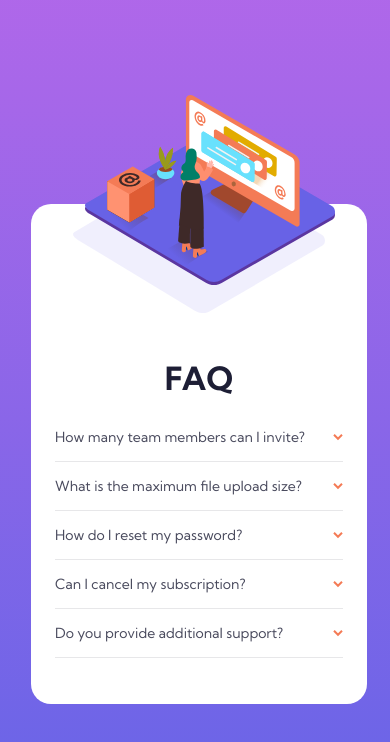
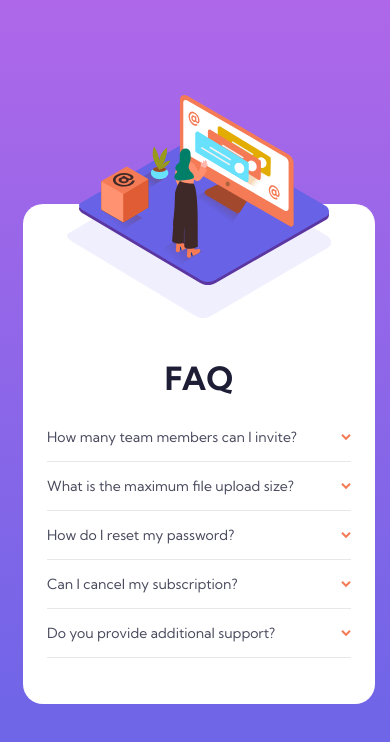
Before and after one commit to SarahFatima81/faq-accordion-card, a React (Create React App) app: page / in a window 390 px wide. Shown: the top 742 px of the page. Built offline with nearby package versions, Linux system fonts and the light colour scheme.

Commit message:
Update index.css

```diff
--- a/src/index.css
+++ b/src/index.css
@@ -137,7 +137,7 @@ hr {
 
 @media (max-width: 25em) {
   .accordion-card {
-    width: 21rem;
+    width: 22rem;
     margin-top: 10rem;
     margin-left: 2rem;
     margin-right: 1.5rem;
```
